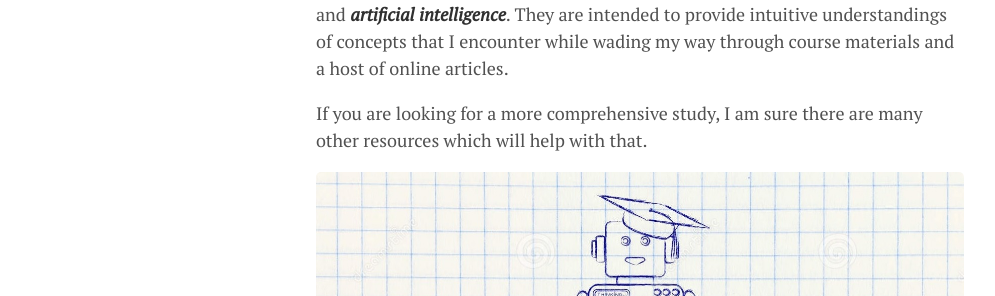
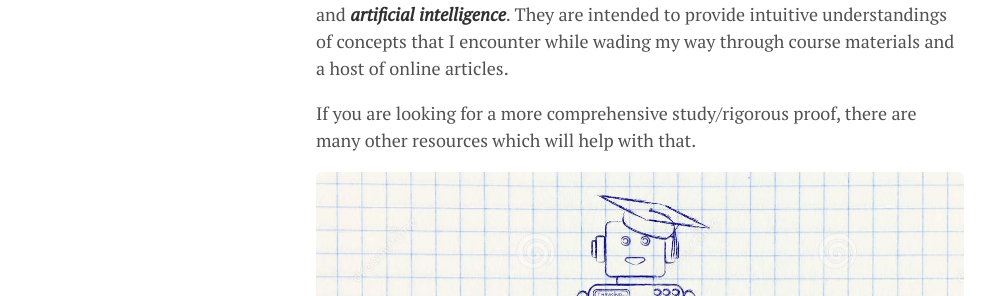
Before and after one commit to lgeurts/lgeurts.github.io, a Jekyll site: the page built from _posts/2018-06-29-artificial-intelligence-basics.md, in a window 1280 px wide and 900 px high. Shown: the part 235-531 px from the top of the window, without its empty margins (0-995 px from the left). Built offline with Jekyll 4.4.1, drawn with Linux system fonts in a browser that asks for light colours; nearby versions of some CDN libraries.

Commit message:
Update 2018-06-29-artificial-intelligence-basics.md

```diff
--- a/_posts/2018-06-29-artificial-intelligence-basics.md
+++ b/_posts/2018-06-29-artificial-intelligence-basics.md
@@ -10,7 +10,7 @@ tags: [ Artificial Intelligence ]
 These are ***personal notes***, broadly intended to cover basics for ***machine learning***, and ***artificial intelligence***.
 They are intended to provide intuitive understandings of concepts that I encounter while wading my way through course materials and a host of online articles.
 
-If you are looking for a more comprehensive study, I am sure there are many other resources which will help with that.
+If you are looking for a more comprehensive study/rigorous proof, there are many other resources which will help with that.
 
 ![Robot](/assets/artificial-intelligence.jpg)
 
```
